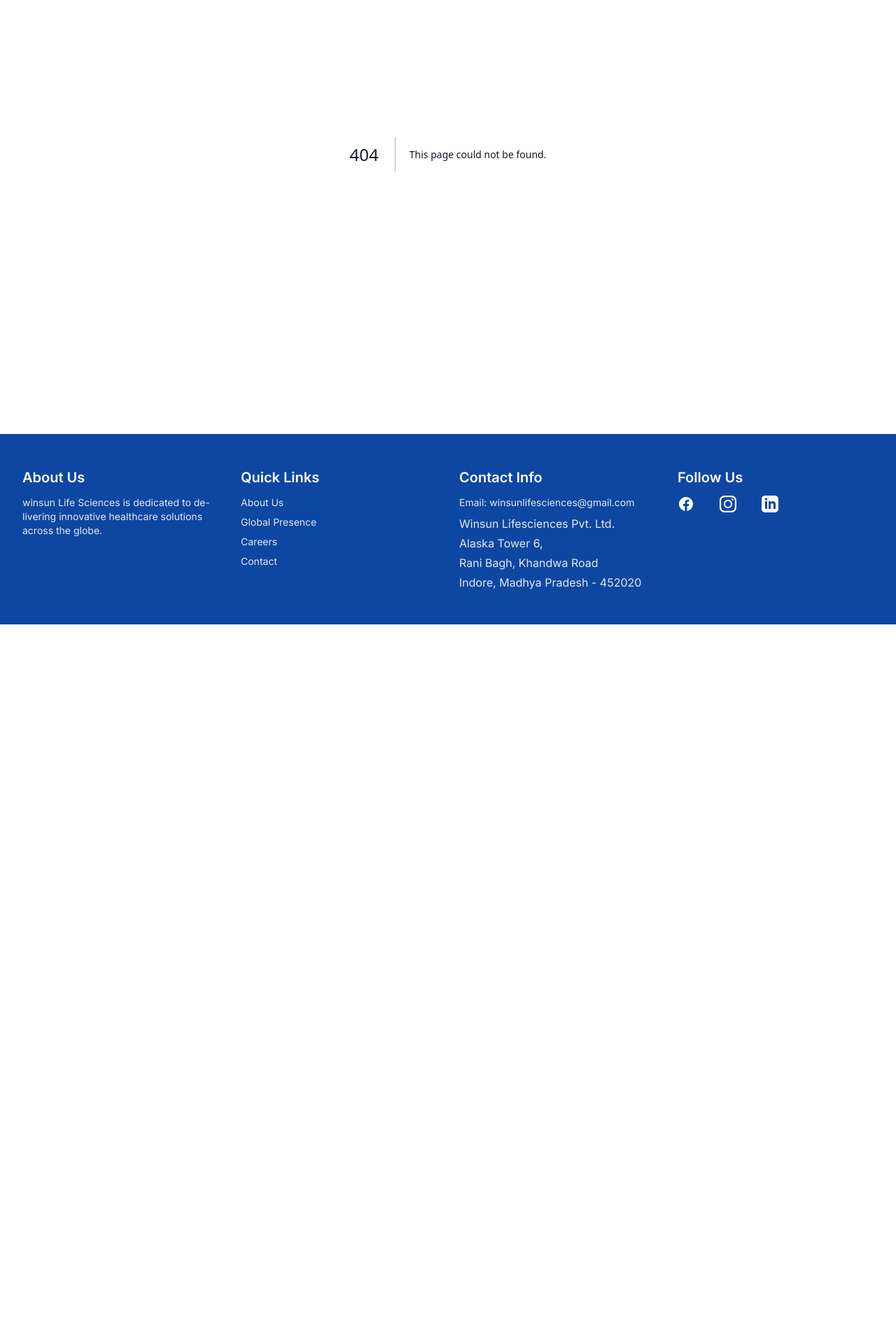
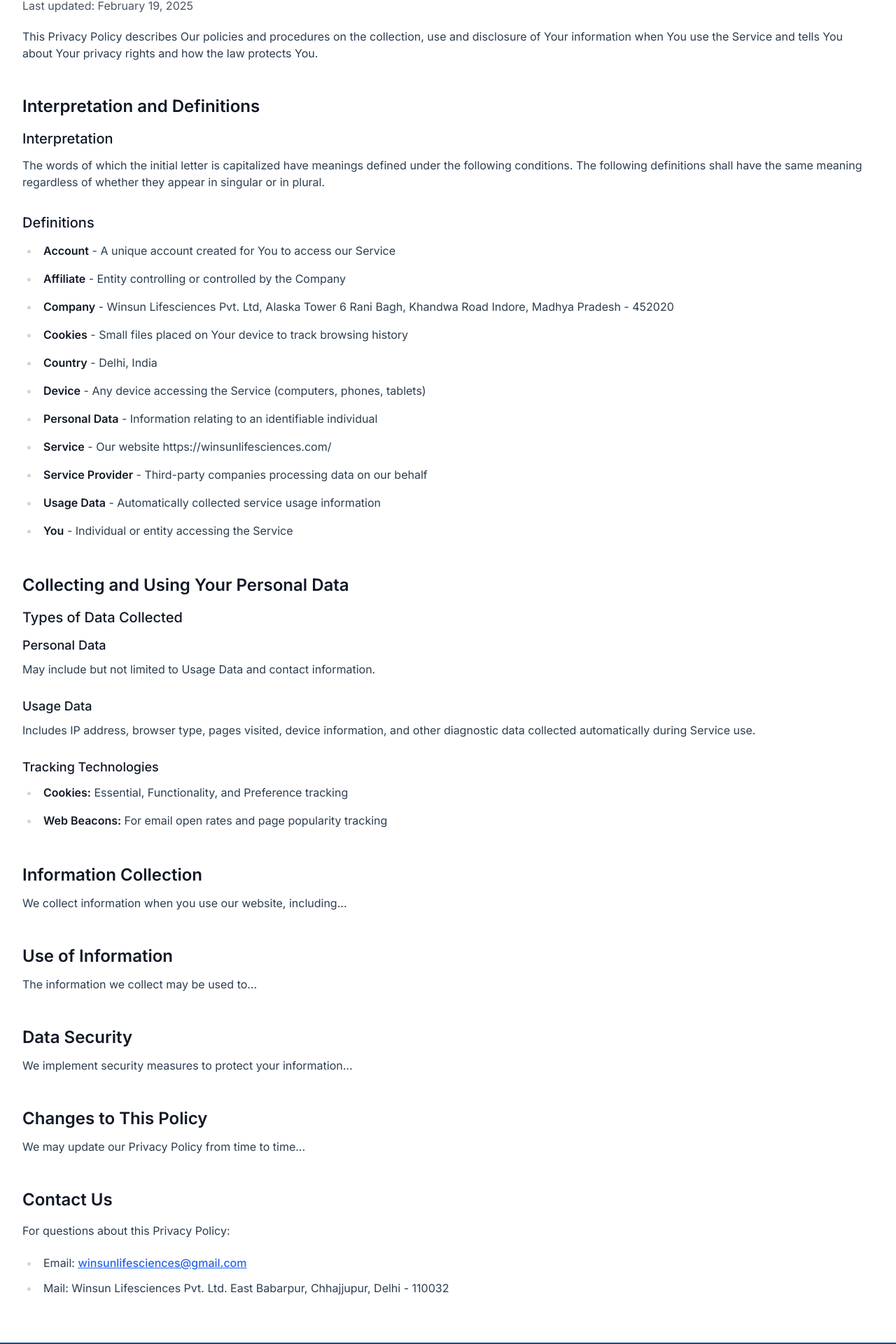
Before and after one commit to ankittyagi140/winsunlifescience, a Next.js app: page /privacy-policy in a window 1280 px wide. Before the commit this address had no page. Shown: the part 260-2180 px from the top of the page at 70% size. Before the commit the page ends 1152 px from the top, so only its background shows below. Built offline with nearby package versions, Linux system fonts and the light colour scheme.

Commit message:
add:privacy-policy page

```diff
--- a/src/app/layout.tsx
+++ b/src/app/layout.tsx
@@ -188,6 +188,7 @@
                     <ul className="space-y-1 sm:space-y-2">
                       <li><Link href="/about" className="text-xs sm:text-sm text-gray-200 hover:text-white transition-colors">About Us</Link></li>
                       <li><Link href="/global-presence" className="text-xs sm:text-sm text-gray-200 hover:text-white transition-colors">Global Presence</Link></li>
+                      <li><Link href="/privacy-policy" className="text-xs sm:text-sm text-gray-200 hover:text-white transition-colors">Privacy Policy</Link></li>
                       <li><Link href="/career" className="text-xs sm:text-sm text-gray-200 hover:text-white transition-colors">Careers</Link></li>
                       <li><Link href="/contact" className="text-xs sm:text-sm text-gray-200 hover:text-white transition-colors">Contact</Link></li>
                     </ul>
--- /dev/null
+++ b/src/app/privacy-policy/page.tsx
@@ -0,0 +1,100 @@
+export default function PrivacyPolicy() {
+  return (
+    <div className="min-h-screen pt-20 bg-white">
+      <div className="container mx-auto px-4 py-8 prose max-w-4xl">
+        <h1 className="text-4xl font-bold mb-6">Privacy Policy</h1>
+        <p className="mb-4 text-gray-600">Last updated: February 19, 2025</p>
+
+        <p className="mb-6">
+          This Privacy Policy describes Our policies and procedures on the collection, use and disclosure
+          of Your information when You use the Service and tells You about Your privacy rights and how the law protects You.
+        </p>
+
+        <section className="mb-8">
+          <h2 className="text-2xl font-semibold mb-4">Interpretation and Definitions</h2>
+          <h3 className="text-xl font-medium mb-3">Interpretation</h3>
+          <p className="mb-4">
+            The words of which the initial letter is capitalized have meanings defined under the following conditions.
+            The following definitions shall have the same meaning regardless of whether they appear in singular or in plural.
+          </p>
+
+          <h3 className="text-xl font-medium mb-3">Definitions</h3>
+          <ul className="list-disc pl-6 mb-6 space-y-3">
+            <li><strong>Account</strong> - A unique account created for You to access our Service</li>
+            <li><strong>Affiliate</strong> - Entity controlling or controlled by the Company</li>
+            <li><strong>Company</strong> - Winsun Lifesciences Pvt. Ltd, Alaska Tower 6 Rani Bagh, Khandwa Road Indore, Madhya Pradesh - 452020</li>
+            <li><strong>Cookies</strong> - Small files placed on Your device to track browsing history</li>
+            <li><strong>Country</strong> - Delhi, India</li>
+            <li><strong>Device</strong> - Any device accessing the Service (computers, phones, tablets)</li>
+            <li><strong>Personal Data</strong> - Information relating to an identifiable individual</li>
+            <li><strong>Service</strong> - Our website https://winsunlifesciences.com/</li>
+            <li><strong>Service Provider</strong> - Third-party companies processing data on our behalf</li>
+            <li><strong>Usage Data</strong> - Automatically collected service usage information</li>
+            <li><strong>You</strong> - Individual or entity accessing the Service</li>
+          </ul>
+        </section>
+
+        <section className="mb-8">
+          <h2 className="text-2xl font-semibold mb-4">Collecting and Using Your Personal Data</h2>
+          <h3 className="text-xl font-medium mb-3">Types of Data Collected</h3>
+          <h4 className="text-lg font-medium mb-2">Personal Data</h4>
+          <p className="mb-4">May include but not limited to Usage Data and contact information.</p>
+
+          <h4 className="text-lg font-medium mb-2">Usage Data</h4>
+          <p className="mb-4">
+            Includes IP address, browser type, pages visited, device information, and other diagnostic data
+            collected automatically during Service use.
+          </p>
+
+          <h4 className="text-lg font-medium mb-2">Tracking Technologies</h4>
+          <ul className="list-disc pl-6 mb-6 space-y-3">
+            <li><strong>Cookies:</strong> Essential, Functionality, and Preference tracking</li>
+            <li><strong>Web Beacons:</strong> For email open rates and page popularity tracking</li>
+          </ul>
+        </section>
+
+        <section className="mb-8">
+          <h2 className="text-2xl font-semibold mb-3">Information Collection</h2>
+          <p className="mb-3">
+            We collect information when you use our website, including...
+          </p>
+        </section>
+
+        <section className="mb-8">
+          <h2 className="text-2xl font-semibold mb-3">Use of Information</h2>
+          <p className="mb-3">
+            The information we collect may be used to...
+          </p>
+        </section>
+
+        <section className="mb-8">
+          <h2 className="text-2xl font-semibold mb-3">Data Security</h2>
+          <p className="mb-3">
+            We implement security measures to protect your information...
+          </p>
+        </section>
+
+        <section className="mb-8">
+          <h2 className="text-2xl font-semibold mb-3">Changes to This Policy</h2>
+          <p className="mb-3">
+            We may update our Privacy Policy from time to time...
+          </p>
+        </section>
+
+        <section className="mb-8">
+          <h2 className="text-2xl font-semibold mb-4">Contact Us</h2>
+          <p className="mb-2">
+            For questions about this Privacy Policy:
+          </p>
+          <ul className="list-disc pl-6 space-y-2">
+            <li>Email: <a href="mailto:winsunlifesciences@gmail.com"
+                        className="text-blue-600 hover:underline">
+                        winsunlifesciences@gmail.com
+                      </a></li>
+            <li>Mail: Winsun Lifesciences Pvt. Ltd. East Babarpur, Chhajjupur, Delhi - 110032</li>
+          </ul>
+        </section>
+      </div>
+    </div>
+  );
+}
```
Also changed, not shown: src/utils/sitemap.ts (+5 -5 lines).
